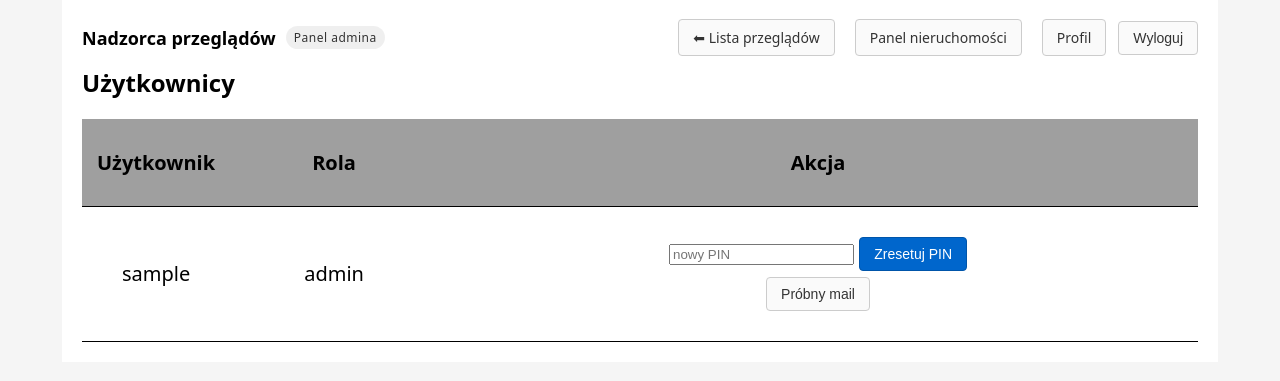
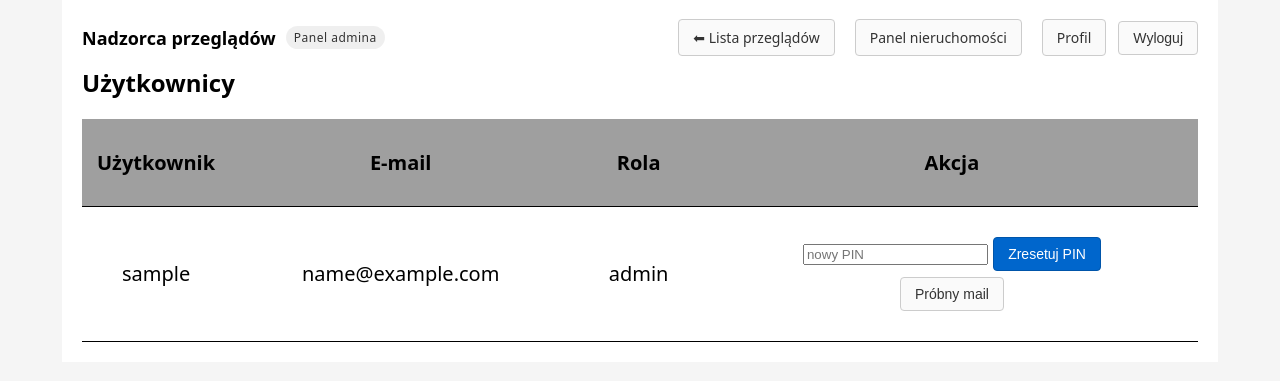
Before and after one commit to KamilWyjadlowski/przeglady_nadzorca, a Flask app: page /admin/users in a window 1280 px wide. Shown: the part 21-402 px from the top of the page. Run offline with Flask 3, Linux system fonts and the light colour scheme; the visitor is signed in with stand-in values (Sample User, id 1); tables that the repository leaves empty hold one stand-in row (values such as "Sample post"); parts of the project's set-up code (start-up, migrations or seed data) failed here and were passed over.

Commit message:
widok mail

```diff
--- a/templates/admin_users.html
+++ b/templates/admin_users.html
@@ -37,6 +37,7 @@
         <thead>
           <tr>
             <th>Użytkownik</th>
+            <th>E-mail</th>
             <th>Rola</th>
             <th>Akcja</th>
           </tr>
@@ -45,6 +46,7 @@
           {% for u in users %}
           <tr>
             <td>{{ u.username }}</td>
+            <td>{{ u.email or "—" }}</td>
             <td>{{ u.role }}</td>
             <td>
               <form method="POST" class="admin-user-form">
```
